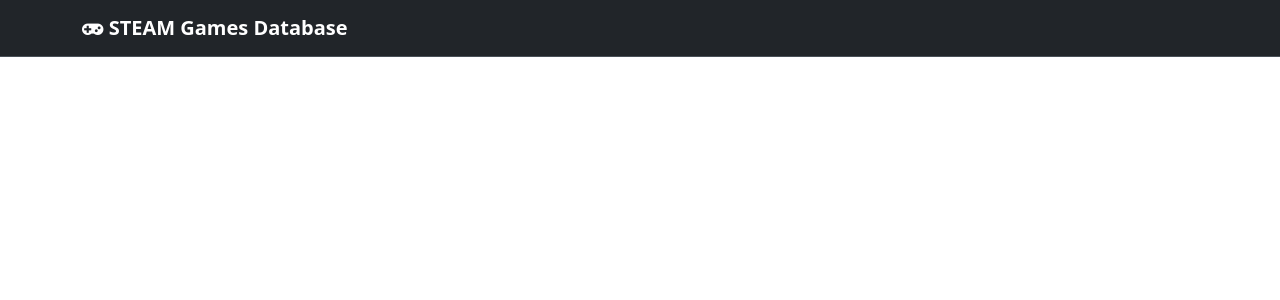
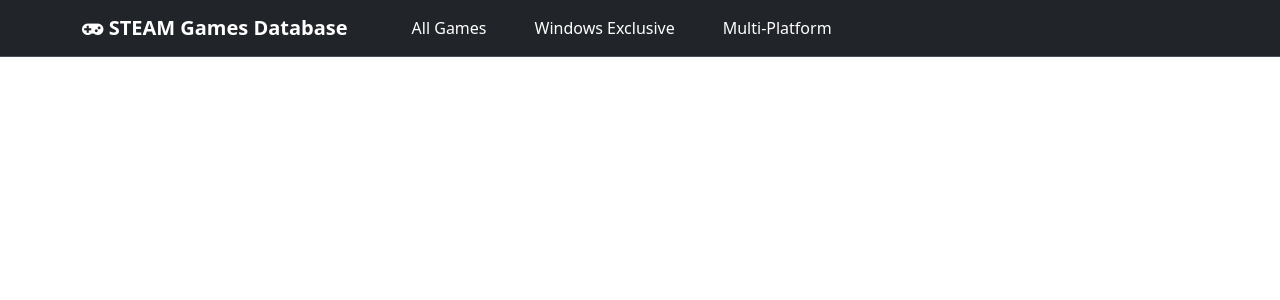
Before and after one commit to eneii313/stadvdb_mco2, a Flask app: page / in a window 1280 px wide. Shown: the top 300 px of the page. Run offline with Flask 3, Linux system fonts and the light colour scheme; data that the repository does not hold is empty; some libraries are stand-ins or nearby versions.

Commit message:
added navbar links to nodes

```diff
--- a/app.py
+++ b/app.py
@@ -67,14 +67,20 @@ def fetch_data_from_node(node, query):
 # -- ROUTES --
 @app.route('/')
 def home():
-    init_connections()
+    return render_template("index.html")
 
-    #sample query
+@app.route('/all')
+def all():
+    node = nodes[0]
     query = "SELECT * FROM games LIMIT 10;"
-    data = fetch_data_from_node(nodes[0], query)
+
+    try_connection(node)
+    data = fetch_data_from_node(node, query)
     if data:
-        print(data)
-    return render_template("index.html")
+        return render_template("table.html", rows=data)
+
+    return None
+
 
 # -- MAIN EXECUTION --
 if __name__ == '__main__':
--- a/static/css/global.css
+++ b/static/css/global.css
@@ -4,6 +4,14 @@ nav {
 
 .navbar-brand {
     font-weight: bold;
+}
+
+.nav-link {
+    color: white;
+}
+
+.nav-link:hover, .nav-link:focus {
+    color: lightgray;
 }
 
 
--- a/templates/index.html
+++ b/templates/index.html
@@ -12,7 +12,7 @@
     <link rel="stylesheet" href="https://cdn.jsdelivr.net/npm/bootstrap@5.3.3/dist/css/bootstrap.min.css" integrity="sha384-QWTKZyjpPEjISv5WaRU9OFeRpok6YctnYmDr5pNlyT2bRjXh0JMhjY6hW+ALEwIH" crossorigin="anonymous">
     <link rel="stylesheet" href="https://cdnjs.cloudflare.com/ajax/libs/font-awesome/4.7.0/css/font-awesome.min.css">
 
-    <link rel="stylesheet" href="public/css/global.css">
+    <link rel="stylesheet" href="{{ url_for('static', filename='css/global.css') }}">
 
     <link rel="icon" type="image/png" href="{{ url_for('static', filename='steam_logo.png') }}">
     <title>Steam Games DB</title>
@@ -20,13 +20,25 @@
 </head>
 <body>
     <nav class="navbar bg-dark border-bottom border-body" data-bs-theme="dark">
-        <div class="container">
+        <div class="container d-flex justify-content-between">
             <a class="navbar-brand" href="#"><i class="fa fa-gamepad"></i> STEAM Games Database </a>
+            <ul class="navbar-nav d-flex flex-row me-auto mb-2 mb-lg-0">
+                <li class="nav-item ms-5">
+                  <a class="nav-link" href="/all">All Games</a>
+                </li>
+                <li class="nav-item ms-5">
+                  <a class="nav-link" href="#">Windows Exclusive</a>
+                </li>
+                <li class="nav-item ms-5">
+                  <a class="nav-link" href="#">Multi-Platform</a>
+                </li>
+            </ul>
         </div>
     </nav>
 
     <div class="container mt-4">
-        {% block content %}{% endblock %}
+        <div id="tableDiv">
+        </div>
     </div>
 
     <script src="https://code.jquery.com/jquery-3.5.1.slim.min.js"></script>
```
Also changed, not shown: templates/table.html (+11 -0 lines).
